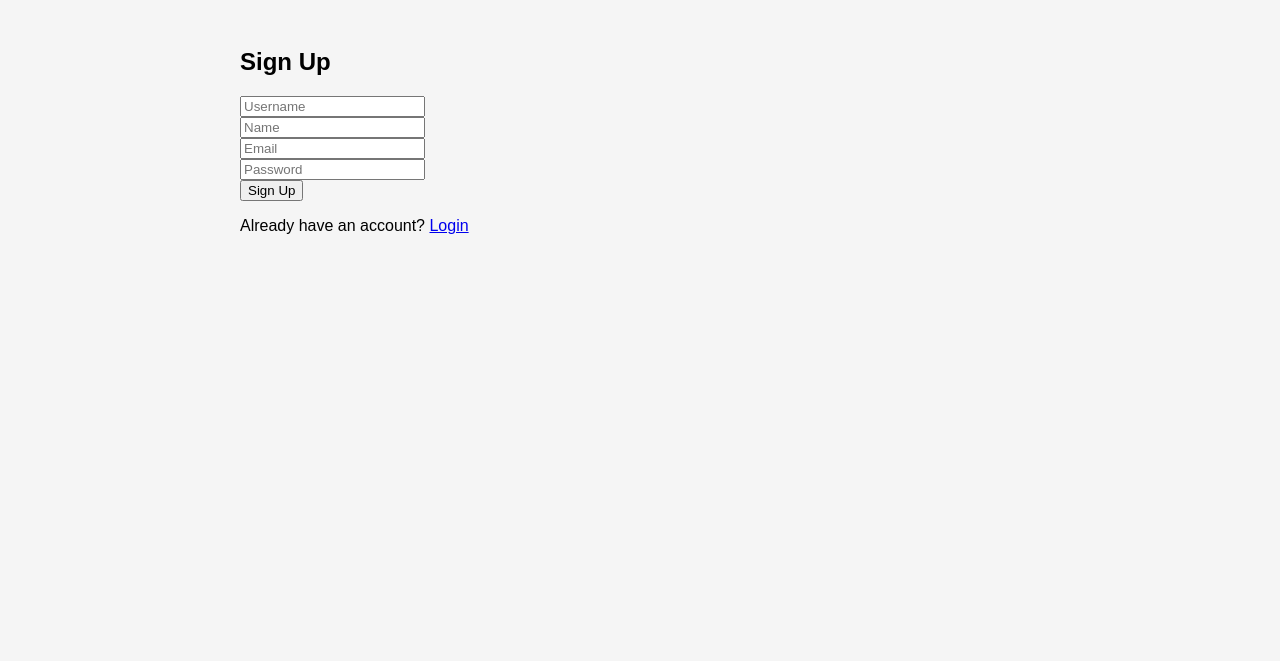
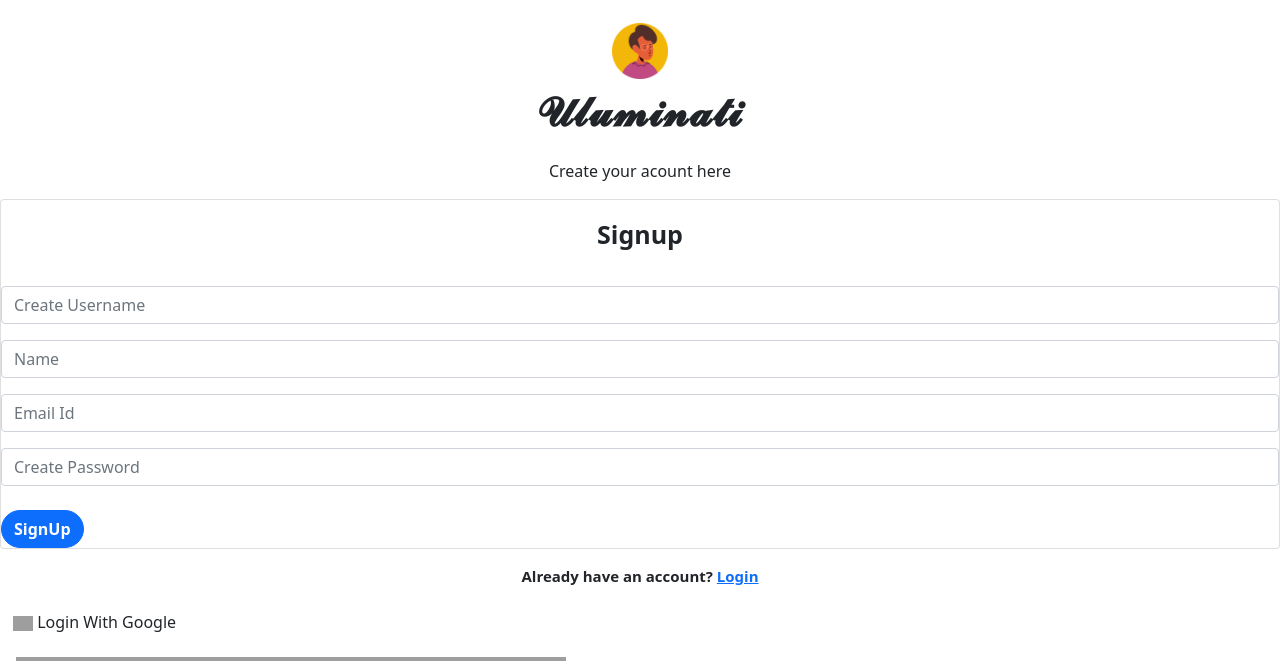
Before and after one commit to xtremerohit/uluminati, a PHP site: page /signup.php in a window 1280 px wide. Shown: the top 661 px of the page. Before the commit the page ends 234 px from the top, so only its background shows below. Run offline with PHP 8.4, Linux system fonts and the light colour scheme; grey boxes are pictures that could not be loaded.

Commit message:
added css in signup.php

```diff
--- a/bottom_navbar.php
+++ b/bottom_navbar.php
@@ -27,7 +27,7 @@
     <hr>
     <nav class="navbar fixed-bottom navbar-dark bg-dark">
         <div class="container-fluid">
-            <a href="#">Home</a>
+            <a href="/uluminati/index.php">Home</a>
             <a href="#">Trand</a>
             <a href="#">Profile</a>
 
--- a/index.php
+++ b/index.php
@@ -94,7 +94,7 @@ $result = $conn->query($sql);
         $conn->close();
         ?>
   <hr>
-  <?php include 'navbar.php' ?>
+
 </body>
 
 </html>
--- a/signup.php
+++ b/signup.php
@@ -22,27 +22,99 @@ if ($_SERVER["REQUEST_METHOD"] == "POST") {
     }
 }
 ?>
-<!DOCTYPE html>
+<!doctype html>
 <html lang="en">
+
 <head>
-    <meta charset="UTF-8">
-    <meta name="viewport" content="width=device-width, initial-scale=1.0">
-    <title>Signup</title>
-    <link rel="stylesheet" href="bootstrap.min.css">
-    <link rel="stylesheet" href="style.css">
+    <!-- Required meta tags -->
+    <meta charset="utf-8">
+    <meta name="viewport" content="width=device-width, initial-scale=1">
+
+    <!-- Bootstrap CSS -->
+    <link href="https://cdn.jsdelivr.net/npm/bootstrap@5.0.2/dist/css/bootstrap.min.css" rel="stylesheet" integrity="sha384-EVSTQN3/azprG1Anm3QDgpJLIm9Nao0Yz1ztcQTwFspd3yD65VohhpuuCOmLASjC" crossorigin="anonymous">
+
+    <link rel="stylesheet" href="/3ambrain/css/style.css">
+    <link rel="stylesheet" href="css/styleforgooglesignbtn.css">
+
+
+    <title>LogIn</title>
 </head>
+
 <body>
-    <div class="container">
-        <h2>Sign Up</h2>
-        <form method="post" action="<?php echo htmlspecialchars($_SERVER["PHP_SELF"]);?>">
-            <input type="text" name="username" placeholder="Username" required><br>
-            <input type="text" name="name" placeholder="Name" required><br>
-            <input type="email" name="email" placeholder="Email" required><br>
-            <input type="password" name="password" placeholder="Password" required><br>
-            <button type="submit" class="btn btn-primary">Sign Up</button>
-        </form>
-        <?php if(isset($error)) { echo '<div class="error">' . $error . '</div>'; } ?>
-        <p>Already have an account? <a href="login.php">Login</a></p>
+    <img style="display: flex; flex-direction: column;
+            margin-left: auto;
+            margin-right: auto;
+            margin-top: 23px;
+            width: 56px;
+            height: auto;" src="imgfile/manprofile.png" alt="">
+    <div class="flex-container">
+
+
+        <div class="flex-child green">
+            <div class="main-section mt-2">
+                <h1 class="text-center mb-4" style="font-weight: bold;">𝓤𝓵𝓾𝓶𝓲𝓷𝓪𝓽𝓲</h1>
+                <p class="text-center ">Create your acount here</p>
+                <div class="card">
+                    <p class="text-center mt-3" style="font-size: 25px; font-weight: bold;">Signup</p>
+                    <form method="post" action="<?php echo htmlspecialchars($_SERVER["PHP_SELF"]); ?>">
+                        <div class="form-group mt-3">
+                            <input type="text" class="form-control" placeholder="Create Username" maxlength="12" name="username" maxlength="12" id="username" aria-describedby="" required>
+                        </div>
+                        <div class="form-group mt-3">
+                            <input type="text" class="form-control" placeholder="Name" maxlength="12" name="name" maxlength="12" id="name" aria-describedby="" required>
+                        </div>
+                        <div class="form-group mt-3">
+                            <input type="text" class="form-control" placeholder="Email Id" maxlength="12" name="email" maxlength="12" id="email" aria-describedby="" required>
+                        </div>
+                        <div class="form-group mt-3">
+                            <input type="password" placeholder="Create Password" class="form-control" name="password" id="password" required>
+                        </div>
+                        <button type="submit" class="btn btn-primary mt-4" style="border-radius: 20px;"><b>SignUp</b></button>
+                    </form>
+                    <?php if (isset($error)) {
+                        echo '<div class="error">' . $error . '</div>';
+                    } ?>
+                </div>
+            </div>
+            <p class="text-center mt-3" style="font-size: 15px; font-weight: bold;">Already have an account? <a href="login.php">Login</a></p>
+            <button class="googlebutton btn primery">
+                <img style="width: 20px;" src="/3ambrain/loginsystem/imgfile/googleimg.png" alt="">
+                Login With Google
+            </button>
+        </div>
+        <div class="flex-child magenta">
+            <div class="card-body ">
+                <img style="width: 550px;" src="homepageimg.jpg" alt="">
+            </div>
+        </div>
+
     </div>
+
+
+
+
+
+    <!-- Optional JavaScript; choose one of the two! -->
+
+    <!-- Option 1: Bootstrap Bundle with Popper -->
+    <script src="https://cdn.jsdelivr.net/npm/bootstrap@5.0.2/dist/js/bootstrap.bundle.min.js" integrity="sha384-MrcW6ZMFYlzcLA8Nl+NtUVF0sA7MsXsP1UyJoMp4YLEuNSfAP+JcXn/tWtIaxVXM" crossorigin="anonymous"></script>
+
+    <!-- Option 2: Separate Popper and Bootstrap JS -->
+    <!--
+    <script src="https://cdn.jsdelivr.net/npm/@popperjs/core@2.9.2/dist/umd/popper.min.js" integrity="sha384-IQsoLXl5PILFhosVNubq5LC7Qb9DXgDA9i+tQ8Zj3iwWAwPtgFTxbJ8NT4GN1R8p" crossorigin="anonymous"></script>
+    <script src="https://cdn.jsdelivr.net/npm/bootstrap@5.0.2/dist/js/bootstrap.min.js" integrity="sha384-cVKIPhGWiC2Al4u+LWgxfKTRIcfu0JTxR+EQDz/bgldoEyl4H0zUF0QKbrJ0EcQF" crossorigin="anonymous"></script>
+    -->
+    <script>
+        function myFunction() {
+            var x = document.getElementById("password");
+            if (x.type === "password") {
+                x.type = "text";
+            } else {
+                x.type = "password";
+            }
+        }
+    </script>
+s
 </body>
+
 </html>
```
